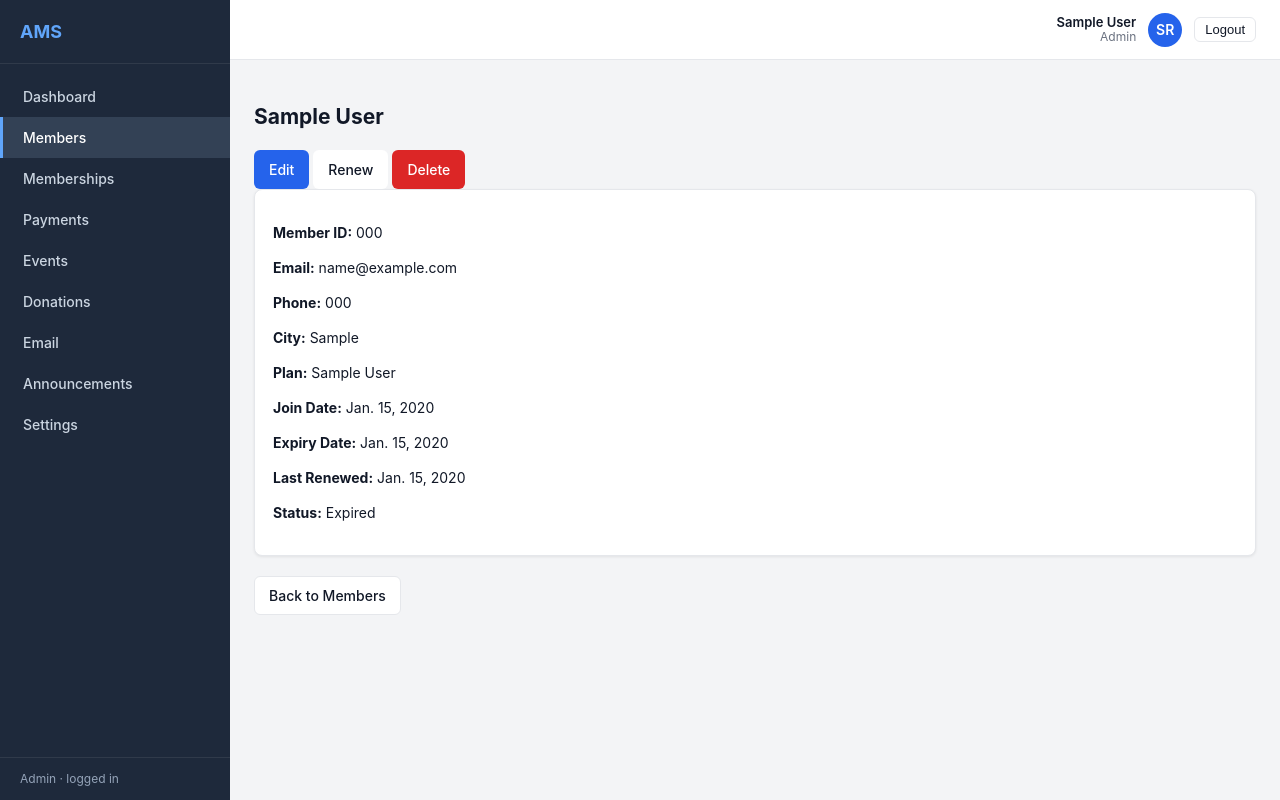
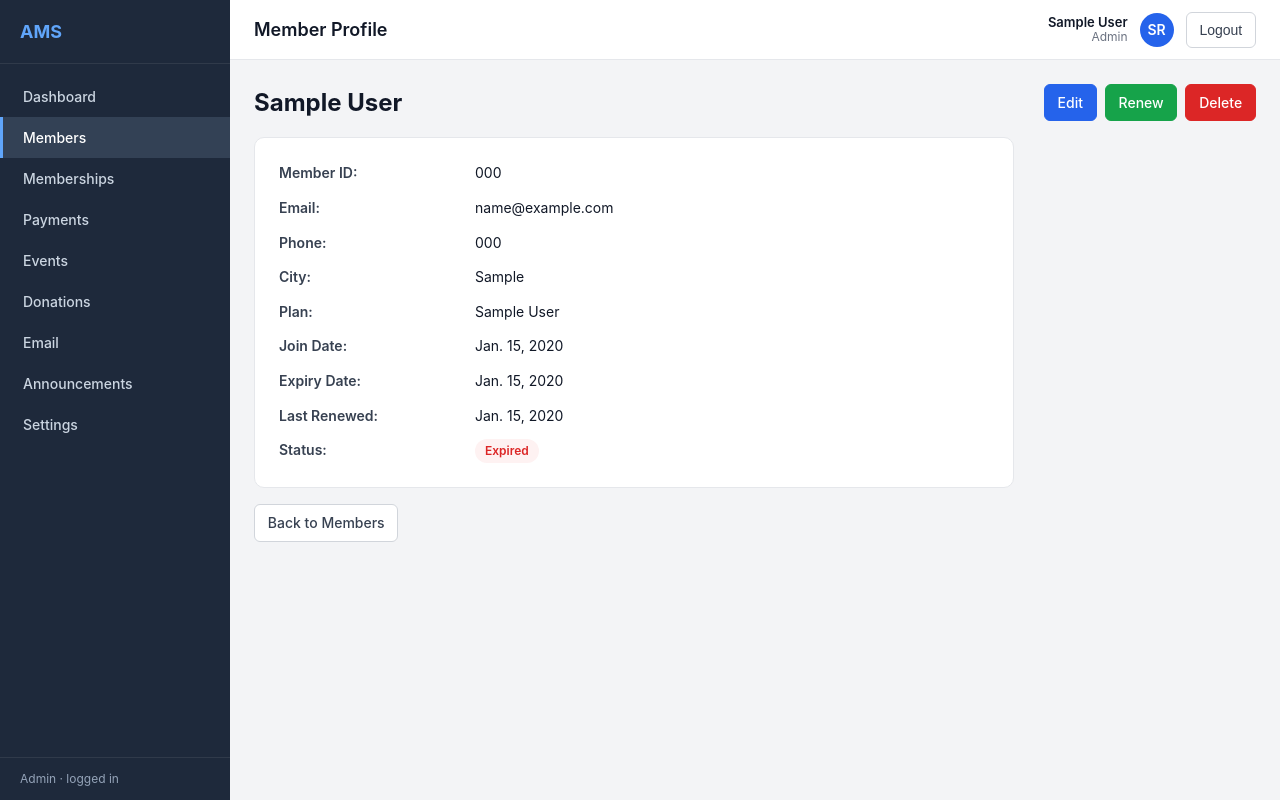
Before and after one commit to Aaliyaan-Saad/AMS-project, a Django app: template members/templates/members/member_detail.html in a window 1280 px wide. Run offline with Django 5.2, Linux system fonts and the light colour scheme; the template is opened without the code that fills it: values that come from a table or form of the project are taken from there, others are empty; a user stored in the database is signed in; tables that the repository leaves empty hold one stand-in row (values such as "Sample post").

Commit message:
Update member_detail.html

```diff
--- a/members/templates/members/member_detail.html
+++ b/members/templates/members/member_detail.html
@@ -1,31 +1,171 @@
 {% extends "base.html" %}
+{% load ams_tags %}
+
+{% block page_title %}Member Profile{% endblock %}
 
 {% block content %}
-<div class="container mt-4">
-    <div class="d-flex justify-content-between align-items-center mb-3">
+
+<style>
+    .page-header {
+        display: flex;
+        align-items: center;
+        justify-content: space-between;
+        gap: 1rem;
+        margin-bottom: 1rem;
+    }
+
+    .page-header h2 {
+        margin: 0;
+        font-size: 1.5rem;
+        font-weight: 700;
+        color: #111827;
+    }
+
+    .header-actions {
+        display: flex;
+        gap: 0.5rem;
+        flex-wrap: wrap;
+    }
+
+    .detail-card {
+        background: #ffffff;
+        border: 1px solid #e5e7eb;
+        border-radius: 10px;
+        padding: 1.5rem;
+        max-width: 760px;
+    }
+
+    .detail-grid {
+        display: grid;
+        grid-template-columns: 180px 1fr;
+        gap: 0.85rem 1rem;
+    }
+
+    .detail-label {
+        font-weight: 600;
+        color: #374151;
+    }
+
+    .detail-value {
+        color: #111827;
+    }
+
+    .btn {
+        display: inline-flex;
+        align-items: center;
+        justify-content: center;
+        min-height: 36px;
+        padding: 0.45rem 0.8rem;
+        border-radius: 6px;
+        border: 1px solid transparent;
+        font-size: 0.875rem;
+        font-weight: 500;
+        text-decoration: none;
+        cursor: pointer;
+        white-space: nowrap;
+    }
+
+    .btn-primary {
+        background: #2563eb;
+        color: #ffffff;
+        border-color: #2563eb;
+    }
+
+    .btn-success {
+        background: #16a34a;
+        color: #ffffff;
+        border-color: #16a34a;
+    }
+
+    .btn-danger {
+        background: #dc2626;
+        color: #ffffff;
+        border-color: #dc2626;
+    }
+
+    .btn-secondary {
+        background: #ffffff;
+        color: #374151;
+        border-color: #d1d5db;
+    }
+
+    .mt-3 {
+        margin-top: 1rem;
+    }
+
+    @media (max-width: 700px) {
+        .page-header {
+            align-items: flex-start;
+            flex-direction: column;
+        }
+
+        .detail-grid {
+            grid-template-columns: 1fr;
+        }
+    }
+</style>
+
+<div class="page-header">
     <h2>{{ member.full_name }}</h2>
 
-        <div>
+    <div class="header-actions">
         <a href="{% url 'member_edit' member.pk %}" class="btn btn-primary">Edit</a>
         <a href="{% url 'member_renew' member.pk %}" class="btn btn-success">Renew</a>
         <a href="{% url 'member_delete' member.pk %}" class="btn btn-danger">Delete</a>
     </div>
 </div>
 
-    <div class="card">
-        <div class="card-body">
-            <p><strong>Member ID:</strong> {{ member.member_code }}</p>
-            <p><strong>Email:</strong> {{ member.email }}</p>
-            <p><strong>Phone:</strong> {{ member.phone|default:"-" }}</p>
-            <p><strong>City:</strong> {{ member.city|default:"-" }}</p>
-            <p><strong>Plan:</strong> {{ member.plan.name }}</p>
-            <p><strong>Join Date:</strong> {{ member.join_date }}</p>
-            <p><strong>Expiry Date:</strong> {{ member.expiry_date|default:"-" }}</p>
-            <p><strong>Last Renewed:</strong> {{ member.last_renewed_date|default:"-" }}</p>
-            <p><strong>Status:</strong> {{ member.status }}</p>
+<div class="detail-card">
+    <div class="detail-grid">
+        <div class="detail-label">Member ID:</div>
+        <div class="detail-value">{{ member.member_code }}</div>
+
+        <div class="detail-label">Email:</div>
+        <div class="detail-value">{{ member.email }}</div>
+
+        <div class="detail-label">Phone:</div>
+        <div class="detail-value">{{ member.phone|default:"-" }}</div>
+
+        <div class="detail-label">City:</div>
+        <div class="detail-value">{{ member.city|default:"-" }}</div>
+
+        <div class="detail-label">Plan:</div>
+        <div class="detail-value">
+            {% if member.plan %}
+                {{ member.plan.name }}
+            {% else %}
+                -
+            {% endif %}
+        </div>
+
+        <div class="detail-label">Join Date:</div>
+        <div class="detail-value">{{ member.join_date|date:"M. d, Y" }}</div>
+
+        <div class="detail-label">Expiry Date:</div>
+        <div class="detail-value">
+            {% if member.expiry_date %}
+                {{ member.expiry_date|date:"M. d, Y" }}
+            {% else %}
+                -
+            {% endif %}
+        </div>
+
+        <div class="detail-label">Last Renewed:</div>
+        <div class="detail-value">
+            {% if member.last_renewed_date %}
+                {{ member.last_renewed_date|date:"M. d, Y" }}
+            {% else %}
+                -
+            {% endif %}
+        </div>
+
+        <div class="detail-label">Status:</div>
+        <div class="detail-value">{% status_badge member.status %}</div>
     </div>
 </div>
 
-    <a href="{% url 'member_list' %}" class="btn btn-secondary mt-3">Back to Members</a>
-</div>
+<a href="{% url 'member_list' %}" class="btn btn-secondary mt-3">
+    Back to Members
+</a>
+
 {% endblock %}
```
Lines whose indentation alone changed are shown as unchanged.
